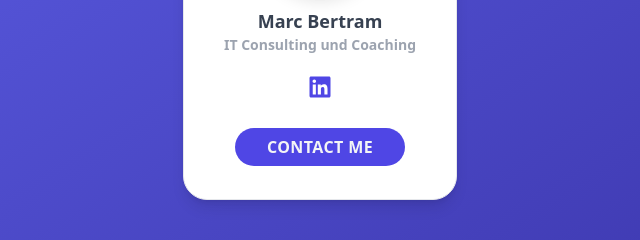
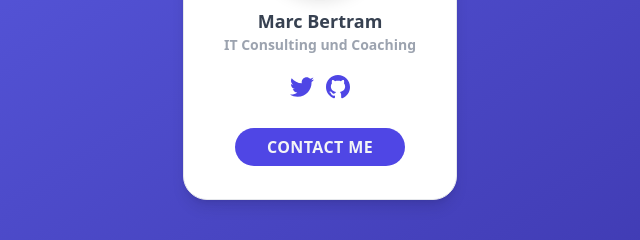
Before and after one commit to mblog/homepage, a plain HTML site: page src/index.html in a window 1280 px wide. Shown: the part 387-627 px from the top of the page, 320-960 px from the left. Drawn offline with nearby package versions, Linux system fonts and the light colour scheme; files that its build step writes are made by us from their sources.

Commit message:
New Icons

```diff
--- a/src/index.html
+++ b/src/index.html
@@ -14,7 +14,8 @@
         <h1 class="text-lg text-gray-700"> Marc Bertram </h1>
         <h3 class="text-sm text-gray-400 "> IT Consulting und Coaching </h3>
         <p class="text-2xl text-indigo-600 mt-4">
-            <i class="fa-brands fa-linkedin"></i>
+            <a aria-label="LinkedIn Profil" href="https://www.linkedin.com/in/marc-bertram-2a0811b4/"><i class="fa-brands fa-twitter"></i></a>
+            <a aria-label="LinkedIn Profil" href="https://www.linkedin.com/in/marc-bertram-2a0811b4/"><i class="fa-brands fa-github"></i></a>
         </p>
         <div class=" mt-8">
             <a href="mailto:marc.bertram@gmail.com" class="bg-indigo-600 rounded-3xl px-8 py-2 text-gray-100 font-semibold uppercase tracking-wide">Contact me</a>
```
Also changed, not shown: index.html (+2 -0 lines).
